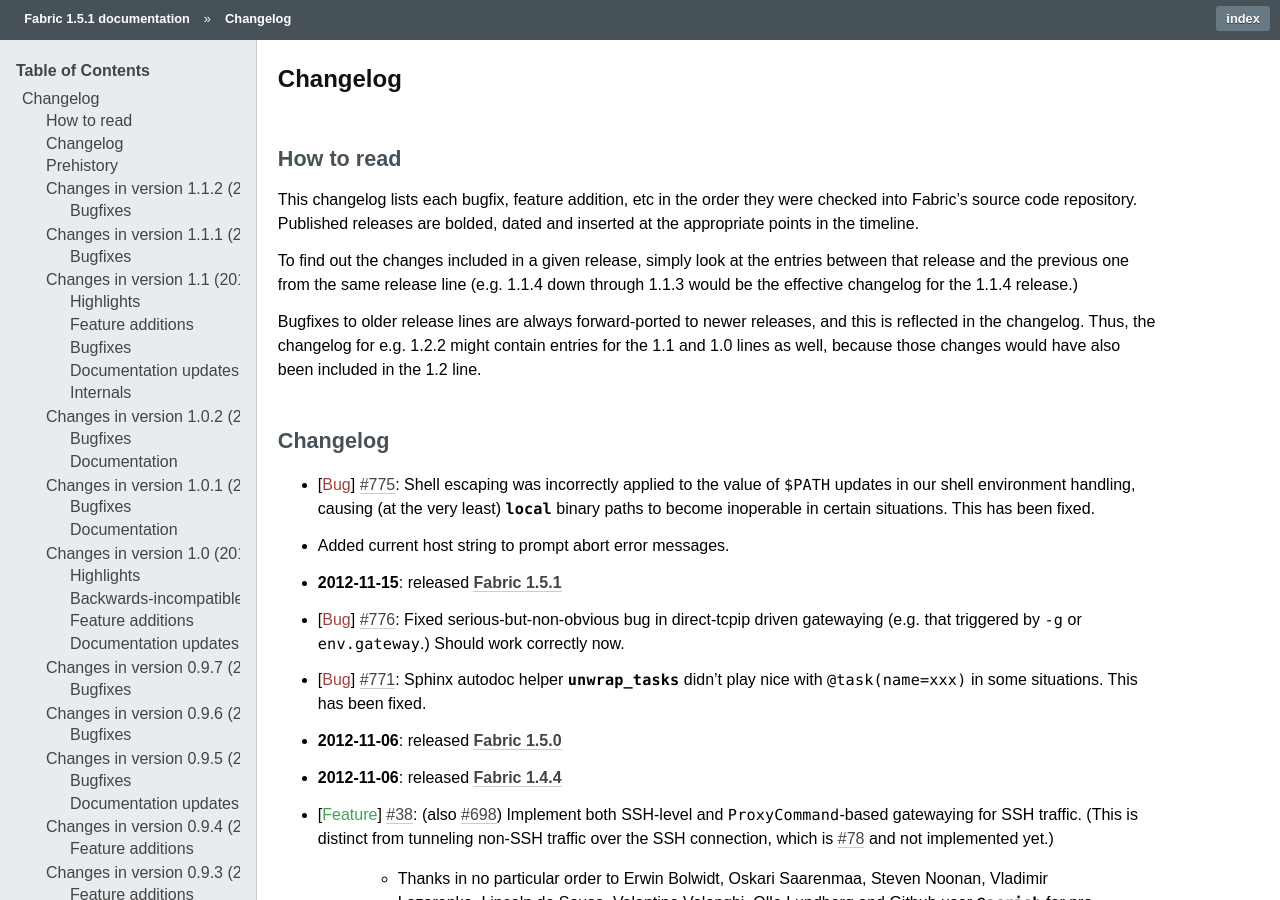
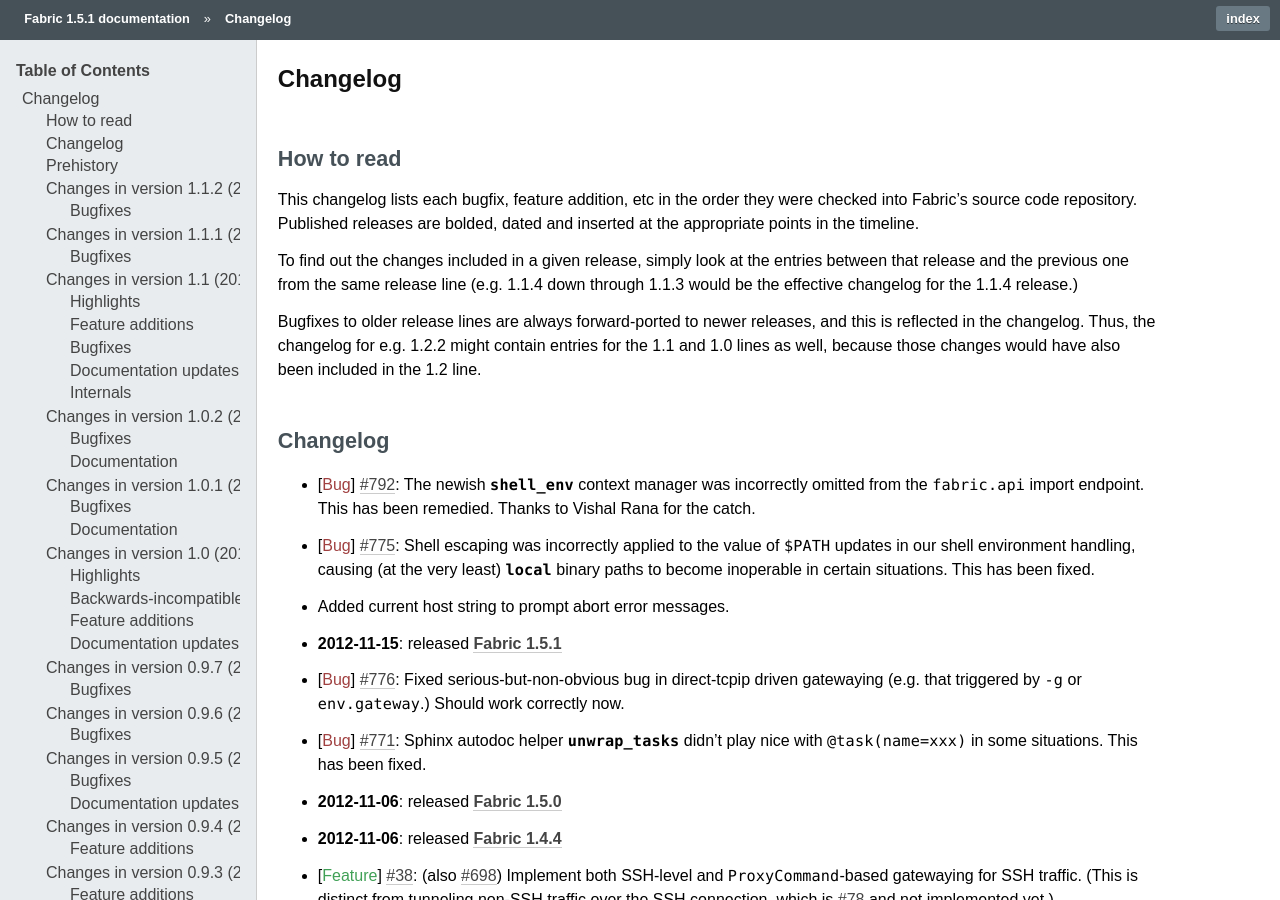
Before and after one commit to fabric/fabric, a Sphinx documentation site: the page built from docs/changelog.rst, in a window 1280 px wide and 900 px high. Built offline with Sphinx 7.4.7, drawn with Linux system fonts in a browser that asks for light colours.

Commit message:
Add shell_env to fabric.api, fixes #792

```diff
--- a/docs/changelog.rst
+++ b/docs/changelog.rst
@@ -25,6 +25,9 @@
 Changelog
 =========
 
+* :bug:`792` The newish `~fabric.context_managers.shell_env` context manager
+  was incorrectly omitted from the ``fabric.api`` import endpoint. This has
+  been remedied. Thanks to Vishal Rana for the catch.
 * :bug:`775` Shell escaping was incorrectly applied to the value of ``$PATH``
   updates in our shell environment handling, causing (at the very least)
   `~fabric.operations.local` binary paths to become inoperable in certain
```
Also changed, not shown: 1 other file.
